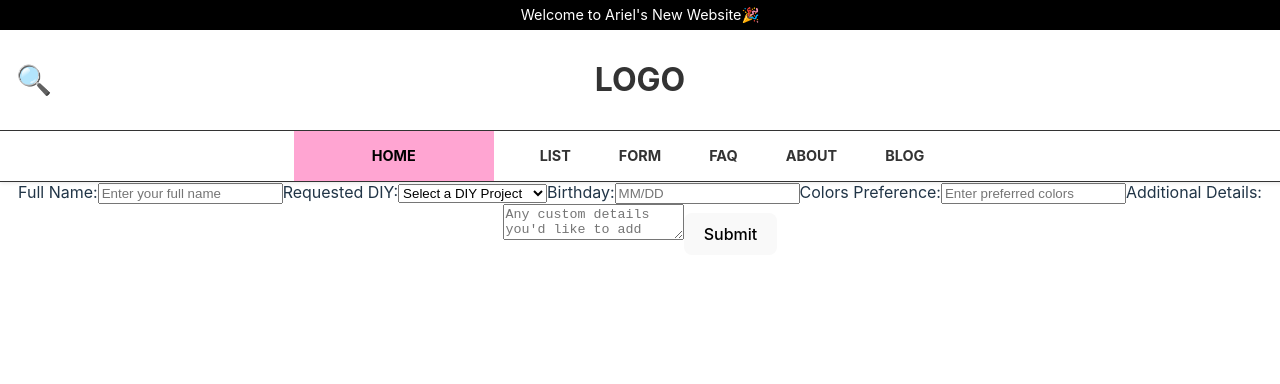
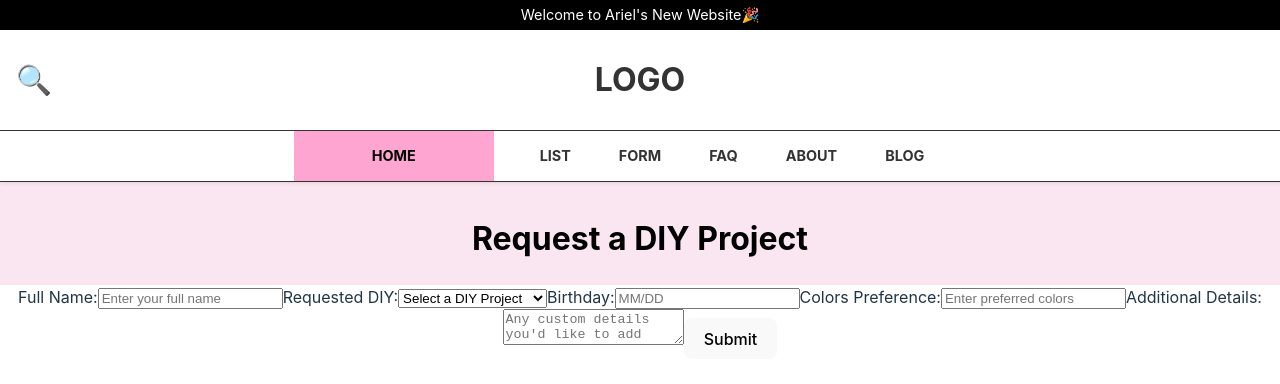
Before and after one commit to HYC-code520/your-next-gift, a React (Vite) app: page /request-form in a window 1280 px wide. Shown: the top 384 px of the page. Built offline with nearby package versions, Linux system fonts and the light colour scheme; data requests are answered from the project's data file.

Commit message:
Add PageBanner to each page

```diff
--- a/src/components/About.jsx
+++ b/src/components/About.jsx
@@ -1,9 +1,10 @@
 import React from 'react';
+import PageBanner from './PageBanner'; // Import the generalized banner
 
 function About() {
   return (
     <div>
-      <h1>About Me</h1>
+      <PageBanner title="About Me" subtitle="Learn more about my DIY journey and passion" />
       <p>
         Hi! I'm a passionate DIY enthusiast who loves creating handmade gifts for friends.
         This website showcases my projects and allows my friends to request custom gifts.
--- a/src/components/Blog.jsx
+++ b/src/components/Blog.jsx
@@ -1,9 +1,10 @@
 import React from 'react';
+import PageBanner from './PageBanner'; // Import the generalized banner
 
 function Blog() {
   return (
     <div>
-      <h1>My Blog</h1>
+      <PageBanner title="My Blog" subtitle="Updates on my latest DIY adventures" />
       <p>Stay tuned for updates on my latest DIY adventures!</p>
     </div>
   );
--- a/src/components/DiyList.jsx
+++ b/src/components/DiyList.jsx
@@ -1,6 +1,6 @@
 import { useOutletContext } from 'react-router-dom';
 import DiyCard from './DiyCard';
-import ListBanner from './ListBanner'; // Import the ListBanner component
+import PageBanner from './PageBanner'; // Import the PageBanner component
 import '../styles/DiyList.css';
 
 function DiyList() {
@@ -12,7 +12,10 @@ function DiyList() {
 
   return (
     <div>
-      <ListBanner /> {/* Add the banner component here */}
+      <PageBanner
+        title="Explore My DIY Projects"
+        className="list-page-banner"
+      />
       <ul className="diy-grid">
         {diyProjects.map((diyProject) => (
           <DiyCard key={diyProject.id} diyProjectDetails={diyProject} />
--- a/src/components/Faq.jsx
+++ b/src/components/Faq.jsx
@@ -1,10 +1,10 @@
 import React from 'react';
+import PageBanner from './PageBanner'; // Import the generalized banner
 
 function Faq() {
   return (
     <div>
-      <h1>FAQ</h1>
-      <p>Here are some frequently asked questions about my DIY projects.</p>
+      <PageBanner title="FAQ" subtitle="Answers to common questions about my DIY projects" />
       <ul>
         <li>What materials do you use for your projects?</li>
         <p>I use a variety of materials, including wood, fabric, paper, and more.</p>
--- a/src/components/ListBanner.jsx
+++ /dev/null
@@ -1,13 +0,0 @@
-import React from 'react';
-import '../styles/ListBanner.css'; // Create this file for styling
-
-function ListBanner() {
-  return (
-    <div className="list-banner">
-      <h1>Explore My DIY Projects</h1>
-      <p>Browse through DIY projects.</p>
-    </div>
-  );
-}
-
-export default ListBanner;
--- /dev/null
+++ b/src/components/PageBanner.jsx
@@ -0,0 +1,13 @@
+import React from 'react';
+import '../styles/PageBanner.css';
+
+function PageBanner({ title, description, className }) {
+  return (
+    <div className={`page-banner ${className}`}>
+      <h1>{title}</h1>
+      <p>{description}</p>
+    </div>
+  );
+}
+
+export default PageBanner;
--- a/src/components/RequestDiyForm.jsx
+++ b/src/components/RequestDiyForm.jsx
@@ -1,26 +1,25 @@
-import React, { useState, useEffect } from "react";
+import React, { useState, useEffect } from 'react';
+import PageBanner from './PageBanner'; // Import the generalized banner
 
 function RequestDiyForm() {
   const [formValues, setFormValues] = useState({
-    fullName: "",
-    requestedDiy: "",
-    birthday: "",
-    colorPreference: "",
-    additionalDetails: "",
+    fullName: '',
+    requestedDiy: '',
+    birthday: '',
+    colorPreference: '',
+    additionalDetails: '',
   });
 
-  const [diyProjects, setDiyProjects] = useState([]); // Matches db.json key
+  const [diyProjects, setDiyProjects] = useState([]);
   const [formSubmitted, setFormSubmitted] = useState(false);
 
   // Fetch DIY projects from the server
   useEffect(() => {
-    fetch("http://localhost:8888/diyProjects") // Refers to the diyProjects key in db.json
+    fetch('http://localhost:8888/diyProjects')
       .then((response) => response.json())
-      .then((data) => {
-        setDiyProjects(data); // Store the entire array of DIY projects
-      })
-      .catch((error) => console.error("Error fetching DIY projects:", error));
-  }, []); // Fetch once on component mount
+      .then((data) => setDiyProjects(data))
+      .catch((error) => console.error('Error fetching DIY projects:', error));
+  }, []);
 
   function handleInputChange(event) {
     const { name, value } = event.target;
@@ -30,7 +29,7 @@ function RequestDiyForm() {
   function handleFormSubmit(event) {
     event.preventDefault();
 
-    fetch("http://localhost:8888/requestSubmissions")
+    fetch('http://localhost:8888/requestSubmissions')
       .then((response) => response.json())
       .then((existingSubmissions) => {
         const nextId =
@@ -40,38 +39,44 @@ function RequestDiyForm() {
 
         const newSubmission = { id: nextId, ...formValues };
 
-        return fetch("http://localhost:8888/requestSubmissions", {
-          method: "POST",
+        return fetch('http://localhost:8888/requestSubmissions', {
+          method: 'POST',
           headers: {
-            "Content-Type": "application/json",
+            'Content-Type': 'application/json',
           },
-          body: JSON.stringify(newSubmission), // Send the new submission
+          body: JSON.stringify(newSubmission),
         });
       })
-      .then((response) => response.json())
       .then(() => {
-        setFormSubmitted(true); // Show success message
-        setTimeout(() => setFormSubmitted(false), 3000); // Message will dissapear again after 3 seconds
+        setFormSubmitted(true);
+        setTimeout(() => setFormSubmitted(false), 3000);
 
         // Reset the form to its initial empty state
         setFormValues({
-          fullName: "",
-          requestedDiy: "",
-          birthday: "",
-          colorPreference: "",
-          additionalDetails: "",
+          fullName: '',
+          requestedDiy: '',
+          birthday: '',
+          colorPreference: '',
+          additionalDetails: '',
         });
       })
-      .catch((error) => console.error("Error saving request submission:", error));
+      .catch((error) => console.error('Error saving request submission:', error));
   }
 
-  // Render the success message if formSubmitted is true
   if (formSubmitted) {
     return <p className="success-message">Form Submitted Successfully!</p>;
   }
 
   return (
-    <form onSubmit={handleFormSubmit} className="form-section">
+    <div>
+      {/* Add the banner component here */}
+      <PageBanner
+        title="Request a DIY Project"
+        subtitle="Submit your custom DIY requests here!"
+      />
+
+      {/* Form Section */}
+      <form onSubmit={handleFormSubmit}>
         <label>
           Full Name:
           <input
@@ -133,6 +138,7 @@ function RequestDiyForm() {
 
         <button type="submit">Submit</button>
       </form>
+    </div>
   );
 }
 
--- a/src/styles/ListBanner.css
+++ /dev/null
@@ -1,17 +0,0 @@
-.list-banner {
-    background-color: #fae6f0; /* Pastel pink background */
-    color: #000000; /* White text */
-    text-align: center;
-    padding: 20px;
-    margin: 0; /* No margin to fit neatly under the navbar */
-    }
-
-  .list-banner h1 {
-    font-size: 2rem;
-    margin-bottom: 0.5rem;
-  }
-
-  .list-banner p {
-    font-size: 1rem;
-    margin: 0;
-  }
--- /dev/null
+++ b/src/styles/PageBanner.css
@@ -0,0 +1,17 @@
+.page-banner {
+  background-color: #fae6f0; /* Pastel pink background */
+  color: #000000; /* Black text */
+  text-align: center;
+  padding: 20px;
+  margin: 0; /* No margin to fit neatly under the navbar */
+}
+
+.page-banner h1 {
+  font-size: 2rem;
+  margin-bottom: 0.5rem;
+}
+
+.page-banner p {
+  font-size: 1rem;
+  margin: 0;
+}
```
Lines whose indentation alone changed are shown as unchanged.
